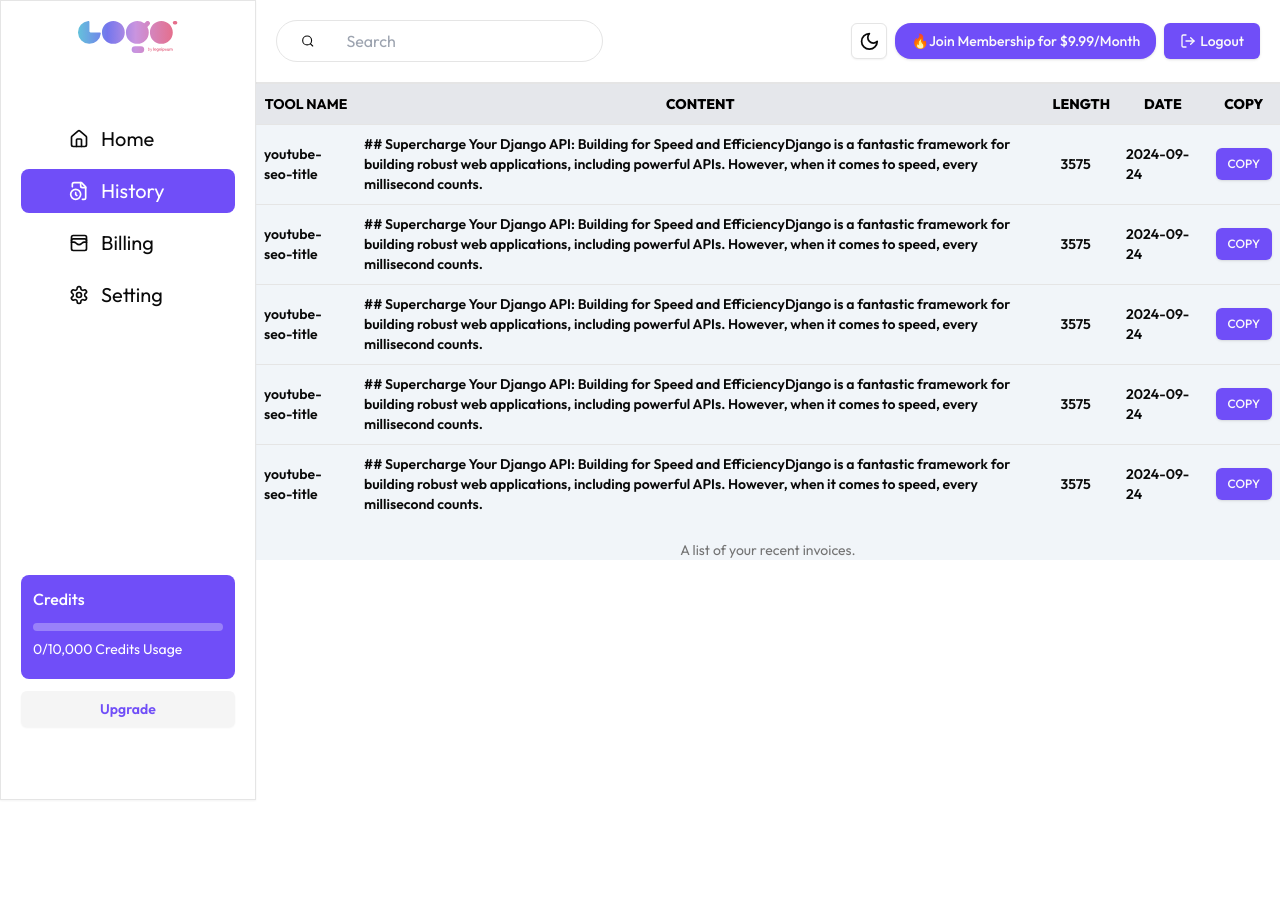
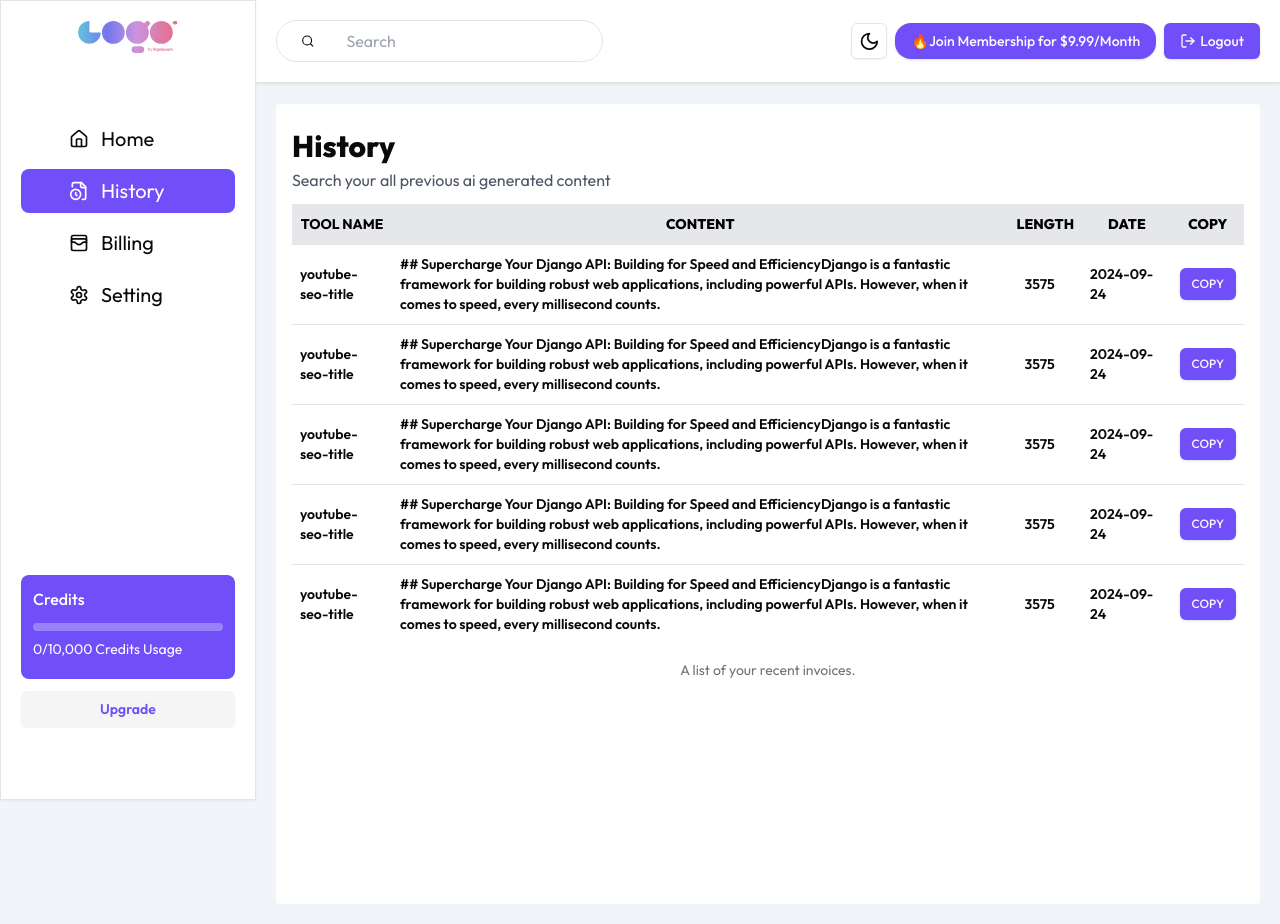
Before and after one commit to heyibad/ai-content-generator, a Next.js app: page /dashboard/history in a window 1280 px wide. Before the commit the page ends 800 px from the top, so only its background shows below. Built offline with nearby package versions, Linux system fonts and the light colour scheme; no server answers.

Commit message:
Refactor history page to improve UI and add search functionality

```diff
--- a/src/app/dashboard/history/page.tsx
+++ b/src/app/dashboard/history/page.tsx
@@ -1,12 +1,20 @@
-import React from 'react'
-import HistoryTable from '../_components/HistoryTable'
+import React from "react";
+import HistoryTable from "../_components/HistoryTable";
 
 const Page = () => {
-  return (
-    <div>
-                <HistoryTable/>
-    </div>
-  )
-}
+    return (
+        <div className="bg-white m-5 p-4 dark:bg-[#18181B] dark:text-white rounded h-screen">
+            <div className="py-2">
+                {" "}
+                <h1 className="text-3xl font-extrabold">History</h1>
+                <p className="py-1 text-gray-600">Search your all previous ai generated content</p>{" "}
+            </div>
+            <div>
+              <HistoryTable />
+            </div>
 
-export default Page
+        </div>
+    );
+};
+
+export default Page;
```
